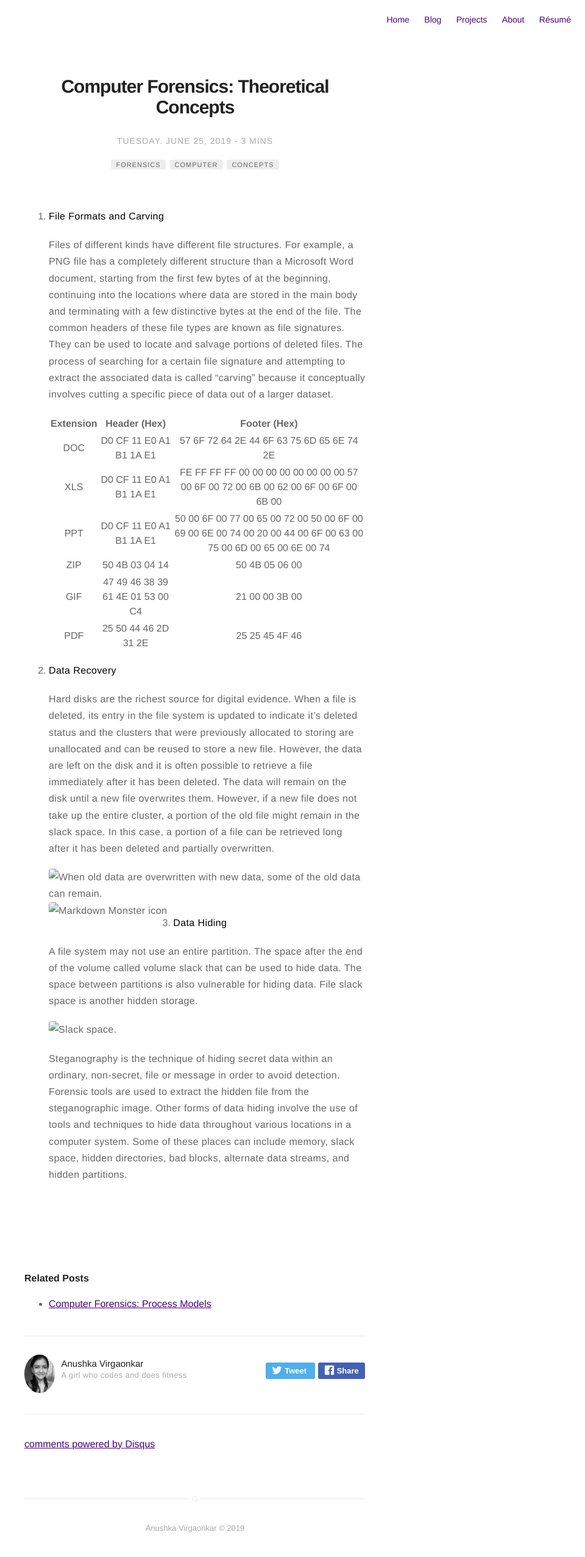
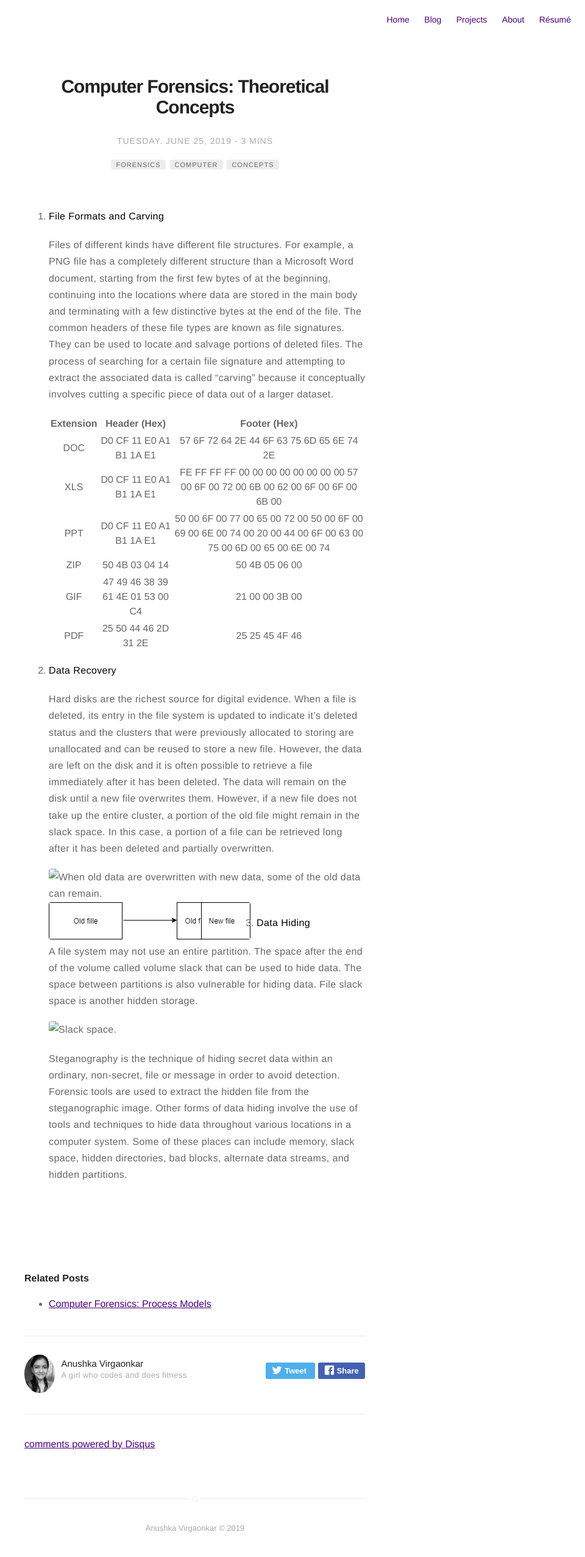
Before and after one commit to anushkavirgaonkar/anushkavirgaonkar.github.io, a Jekyll site: the page built from _posts/2019-06-25-computer-forensics-theoretical-concepts.md, in a window 1280 px wide. Shown: the whole page at 61% size, without its empty margins (320-1280 px from the left). Built offline with Jekyll 4.4.1, drawn with Linux system fonts in a browser that asks for light colours; comment, search, counter and statistics services are not loaded.

Commit message:
add img path

```diff
--- a/_posts/2019-06-25-computer-forensics-theoretical-concepts.md
+++ b/_posts/2019-06-25-computer-forensics-theoretical-concepts.md
@@ -30,7 +30,7 @@ description: Basic theoretical concepts in computer forensics.
    Hard disks are the richest source for digital evidence. When a file is deleted, its entry in the file system is updated to indicate it's deleted status and the clusters that were previously allocated to storing are unallocated and can be reused to store a new file. However, the data are left on the disk and it is often possible to retrieve a file immediately after it has been deleted. The data will remain on the disk until a new file overwrites them. However, if a new file does not take up the entire cluster, a portion of the old file might remain in the slack space. In this case, a portion of a file can be retrieved long after it has been deleted and partially overwritten.
 
    ![When old data are overwritten with new data, some of the old data can remain.](cftc_fig2.png)
-	<img src="cftc_fig2.png"
+	<img src="/assets/images/cftc_fig2.png"
      alt="Markdown Monster icon"
      style="float: left; margin-right: 10px;" />
 3. **Data Hiding**
```
Also changed, not shown: assets/images/cftc_fig2.png (added).
